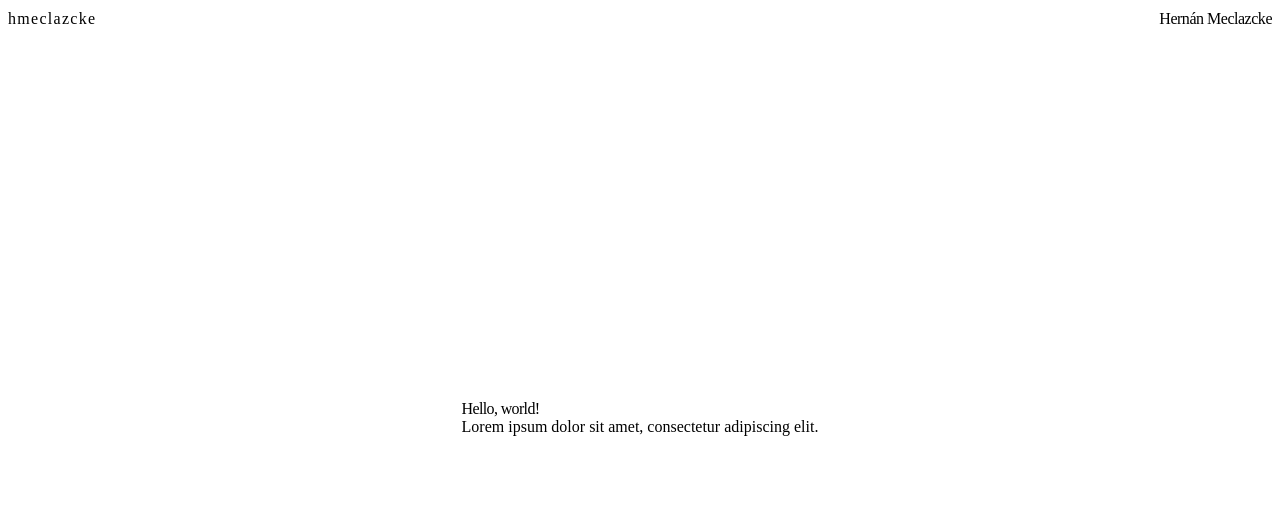
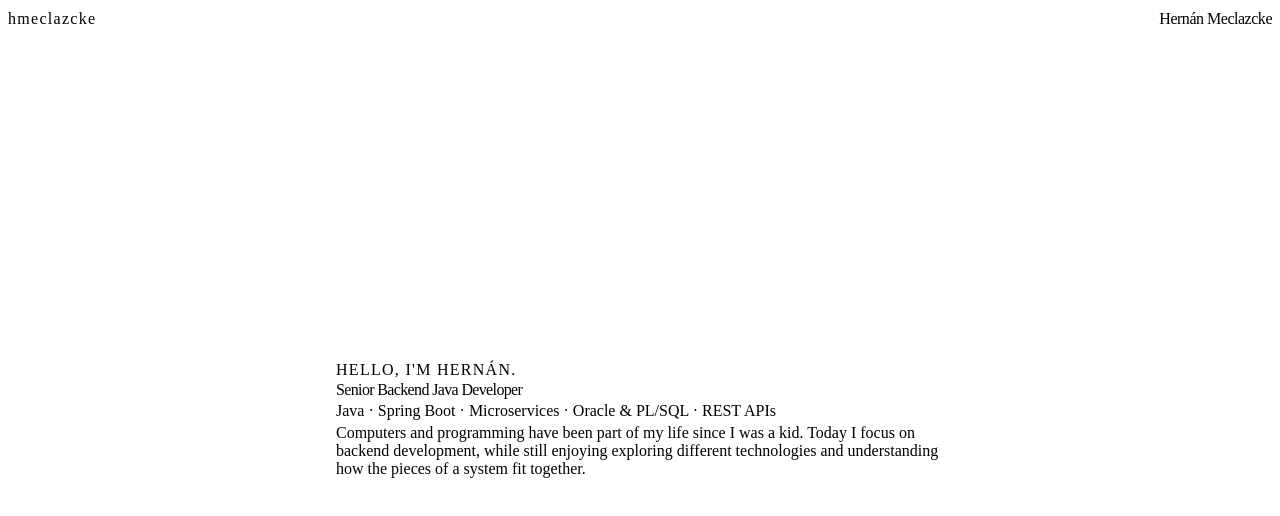
Before and after one commit to hmeclazcke/hmeclazcke-portfolio, a React (Vite) app in the folder frontend/: page / in a window 1280 px wide. Shown: the top 516 px of the page. Built offline with nearby package versions, Linux system fonts and the light colour scheme; the HTML template or start-up script is replaced by a standard one.

Commit message:
feat: implement portfolio home

```diff
--- a/frontend/src/App.tsx
+++ b/frontend/src/App.tsx
@@ -1,17 +1,10 @@
-import { contexts, relationships, technologies } from "./data/portfolio-data";
+import HomeHero from "./components/home/HomeHero";
 import SiteShell from "./components/shell/SiteShell";
 
 function App() {
   return (
     <SiteShell>
-      <div
-        data-canonical-collection-count={
-          technologies.length + contexts.length + relationships.length
-        }
-      >
-        <h1>Hello, world!</h1>
-        <p>Lorem ipsum dolor sit amet, consectetur adipiscing elit.</p>
-      </div>
+      <HomeHero />
     </SiteShell>
   );
 }
--- /dev/null
+++ b/frontend/src/components/home/HomeHero.module.css
@@ -0,0 +1,42 @@
+.hero {
+  display: grid;
+  gap: var(--space-5);
+  padding: clamp(var(--space-5), 5vw, var(--space-6));
+  border: 1px solid var(--color-border-strong);
+  border-radius: var(--radius-md);
+  background: var(--color-bg-surface);
+  box-shadow: var(--shadow-surface);
+}
+
+.hero .title {
+  margin: 0;
+  color: var(--color-text-primary);
+  font-size: var(--font-size-heading-1);
+  font-weight: 500;
+  letter-spacing: -0.04em;
+  line-height: 1.05;
+}
+
+.hero .greeting {
+  margin: 0;
+  color: var(--color-accent-secondary);
+  font-family: var(--font-mono);
+  font-size: var(--font-size-meta);
+  letter-spacing: 0.08em;
+  line-height: 1.4;
+}
+
+.hero .technologyLine {
+  margin: 0;
+  color: var(--color-accent-primary);
+  font-family: var(--font-mono);
+  font-size: clamp(0.8125rem, 1.8vw, 1rem);
+  line-height: 1.6;
+  overflow-wrap: anywhere;
+}
+
+.hero .summary {
+  max-width: 38rem;
+  margin: 0;
+  color: var(--color-text-muted);
+}
--- /dev/null
+++ b/frontend/src/components/home/HomeHero.tsx
@@ -0,0 +1,21 @@
+import styles from "./HomeHero.module.css";
+
+function HomeHero() {
+  return (
+    <section className={styles.hero}>
+      <p className={styles.greeting}>HELLO, I'M HERNÁN.</p>
+      <h1 className={styles.title}>Senior Backend Java Developer</h1>
+      <p className={styles.technologyLine}>
+        Java · Spring Boot · Microservices · Oracle &amp; PL/SQL · REST APIs
+      </p>
+      <p className={styles.summary}>
+        Computers and programming have been part of my life since I was a kid.
+        Today I focus on backend development, while still enjoying exploring
+        different technologies and understanding how the pieces of a system fit
+        together.
+      </p>
+    </section>
+  );
+}
+
+export default HomeHero;
```
Also changed, not shown: 7 other files (tests, documents, lock files or other folders).
